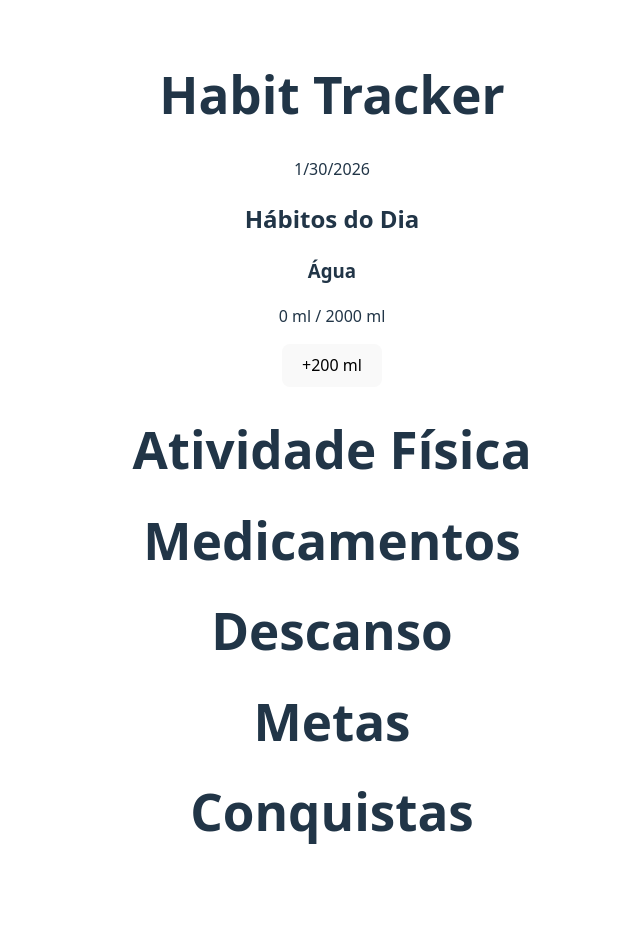
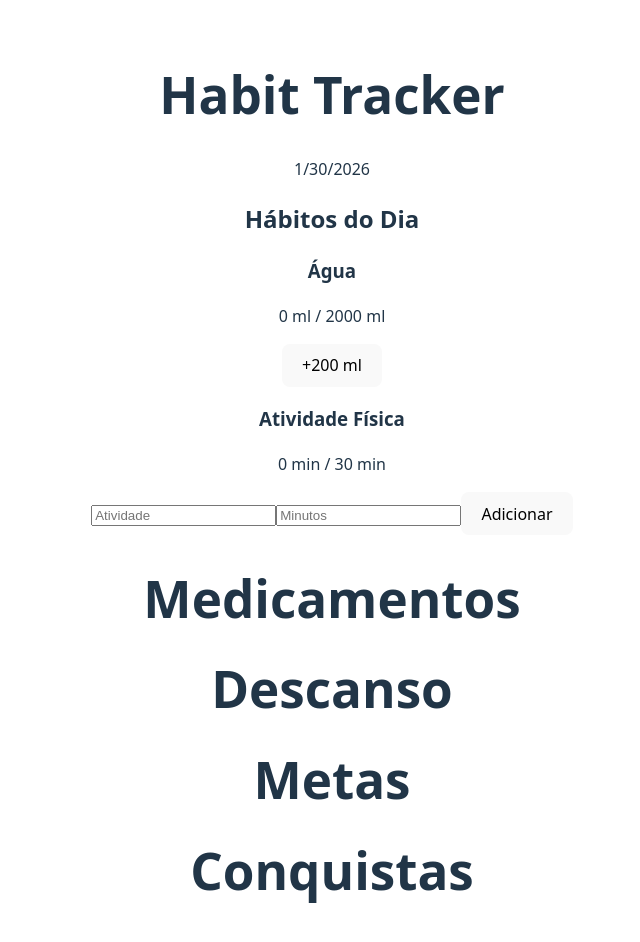
Before and after one commit to lscxxxxx/habit-tracker, a React (Vite) app: page / in a window 1280 px wide. Shown: the top 942 px of the page, without its empty margins (308-948 px from the left). Before the commit the page ends 906 px from the top, so only its background shows below. Built offline with nearby package versions, Linux system fonts and the light colour scheme.

Commit message:
feat: implementar hábito de atividade física com registro de atividades

```diff
--- a/src/App.jsx
+++ b/src/App.jsx
@@ -6,8 +6,22 @@ import DataInfo from './components/DataInfo'
 
 function App() {
   const [date] = useState(new Date())
+
   const [water, setWater] = useState(0)
   const waterGoal = 2000
+
+  const [exercise, setExercise] = useState({ totalMinutes: 0, activities: [] })
+  const exerciseGoal = 30
+  const addExercise = (name, minutes) => {
+    setExercise(prev => ({
+      totalMinutes: prev.totalMinutes + minutes,
+      activities: [
+        ...prev.activities,
+        { name, minutes }
+      ]
+    }))
+  }
+
 
   return (
     <>
@@ -17,6 +31,10 @@ function App() {
         water={water}
         waterGoal={waterGoal}
         onAddWater={(amount) => setWater(water + amount)}
+
+        exercise={exercise}
+        exerciseGoal={exerciseGoal}
+        onAddExercise={addExercise}
       />
     </>
   )
--- a/src/components/HabitDashboard.jsx
+++ b/src/components/HabitDashboard.jsx
@@ -5,7 +5,12 @@ import SleepHabit from './habits/SleepHabit'
 import ToDoHabit from './habits/ToDoHabit'
 import WaterHabit from './habits/WaterHabit'
 
-export default function HabitDashboard({ water, waterGoal, onAddWater}) {
+export default function HabitDashboard({ water,
+                                         waterGoal,
+                                         onAddWater,
+                                         exercise,
+                                         exerciseGoal,
+                                         onAddExercise}) {
     return (
         <div>
             <h2>Hábitos do Dia</h2>
@@ -14,7 +19,11 @@ export default function HabitDashboard({ water, waterGoal, onAddWater}) {
                 goal={waterGoal}
                 onAdd={onAddWater}
             />
-            <ExerciseHabit />
+            <ExerciseHabit
+                data={exercise}
+                goal={exerciseGoal}
+                onAdd={onAddExercise}
+            />
             <MedicineHabit />
             <SleepHabit />
             <ToDoHabit />
--- a/src/components/habits/ExerciseHabit.jsx
+++ b/src/components/habits/ExerciseHabit.jsx
@@ -1,7 +1,27 @@
-export default function ExerciseHabit() {
+import { useState } from 'react'
+
+export default function ExerciseHabit({ data, goal, onAdd }) {
+    const [activity, setActivity] = useState('')
+    const [minutes, setMinutes] = useState('')
+    const handleAdd = () => {
+        if (!activity || !minutes) return
+        onAdd(activity, Number(minutes))
+        setActivity('')
+        setMinutes('')
+    }
+
     return (
         <div>
-            <h1>Atividade Física</h1>
+            <h3>Atividade Física</h3>
+            <p>{ data.totalMinutes } min / { goal } min</p>
+            <input placeholder="Atividade" value={activity} onChange={e => setActivity(e.target.value)}/>
+            <input placeholder="Minutos" value={minutes} onChange={e => setMinutes(e.target.value)}/>
+            <button onClick={handleAdd}>Adicionar</button>
+            <ul>
+                { data.activities.map((item, index) => (
+                    <li key={ index }>{ item.name } – { item.minutes } min</li>
+                )) }
+            </ul>
         </div>
     );
 }
```
